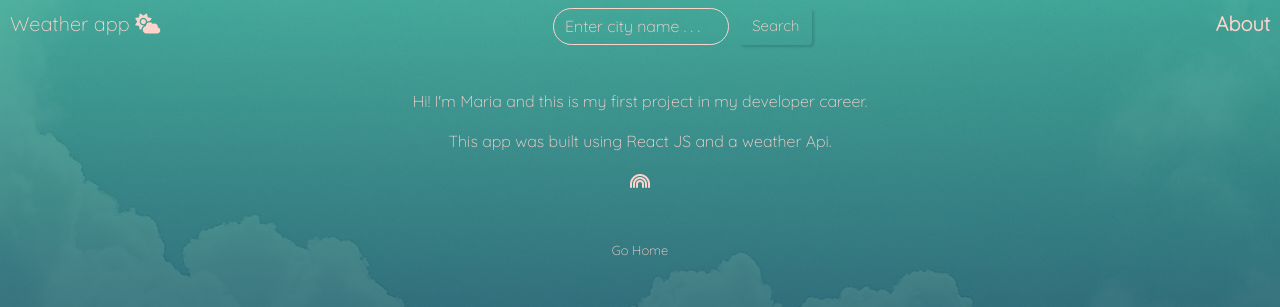
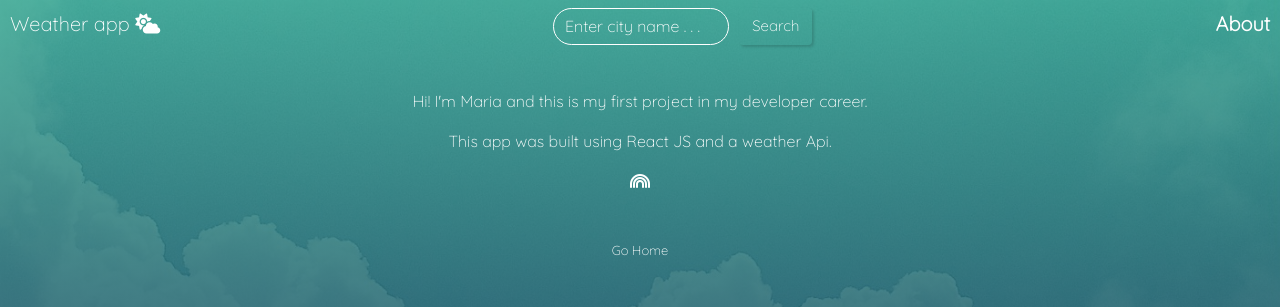
Before and after one commit to mariapaulav/weatherApp, a React (Create React App) app: page /about in a window 1280 px wide. Shown: the top 307 px of the page. Built offline with nearby package versions, Linux system fonts and the light colour scheme.

Commit message:
css changes

```diff
--- a/src/components/About.css
+++ b/src/components/About.css
@@ -1,7 +1,7 @@
 .about{
     text-align: center;
     margin-top: 40px;
-    color: #fdd3cc;
+    color: #ffffff;
     font-family: 'Quicksand', sans-serif;
     font-size: medium;
 }
@@ -11,5 +11,5 @@
     text-align: center;
     font-family: 'Quicksand', sans-serif;
     font-size: small;
-    color: #fdd3cc;
+    color: #ffffff;
 }
--- a/src/components/Card.css
+++ b/src/components/Card.css
@@ -22,7 +22,7 @@
 }
 
 .temp-body{
-  color: #fdd3cc;
+  color: #ffffff;
   font-family: 'Quicksand', sans-serif;
   margin-left: 12px;
   margin-top: 22px;
@@ -43,7 +43,7 @@
 
 .closeIcon2{
   background-color: transparent;
-  color: #fdd3cc;
+  color: #ffffff;
   border: 0.2px solid;
   outline: none;
   border-radius: 30%;
@@ -54,7 +54,7 @@
 .title1{
   text-align: center;
   font-family: 'Quicksand', sans-serif;
-  color: #fdd3cc;
+  color: #ffffff;
   margin-top: 5px;
   font-weight: 70;
 }
--- a/src/components/Ciudad.css
+++ b/src/components/Ciudad.css
@@ -6,13 +6,13 @@
   .info{
     text-align:center;
     font-family: 'Quicksand', sans-serif;
-    color: #fdd3cc;
+    color: #ffffff;
   }
 
   .title2{
     text-align: center;
     font-family: 'Quicksand', sans-serif;
-    color: #fdd3cc;
+    color: #ffffff;
     margin-top: 10px;
     margin-bottom: 20px;
     font-weight: 1000;
@@ -28,5 +28,5 @@
     text-align: center;
     font-family: 'Quicksand', sans-serif;
     font-size: small;
-    color: #fdd3cc;
+    color: #ffffff;
 }
--- a/src/components/Nav.css
+++ b/src/components/Nav.css
@@ -1,7 +1,7 @@
 .titleapp{
   font-size:20px;
   font-family: 'Quicksand', sans-serif;
-  color: #fdd3cc;
+  color: #ffffff;
   text-align:start;
   margin-left: 10px;
 }
@@ -18,7 +18,7 @@
 
 .about2{
   font-size: 20px;
-  color: #fdd3cc;
+  color: #ffffff;
   font-family: 'Quicksand', sans-serif;
   margin-right: 10px;
   font-weight: bold;
--- a/src/components/SearchBar.css
+++ b/src/components/SearchBar.css
@@ -15,17 +15,17 @@
 .inputBox{
     background-color: transparent;
     border-radius: 20px;
-    border: 1px solid #fdd3cc;
+    border: 1px solid #ffffff;
     outline: none;
     font-family: 'Quicksand', sans-serif;
-    color:#fdd3cc;
+    color:#ffffff;
 
 }
 
 .text{
-    color: #fdd3cc;
+    color: #ffffff;
     font-family: 'Quicksand', sans-serif;
     font-size: 15px;
 }
 
-::placeholder { color: #fdd3cc; }
+::placeholder { color: #ffffff; }
```
